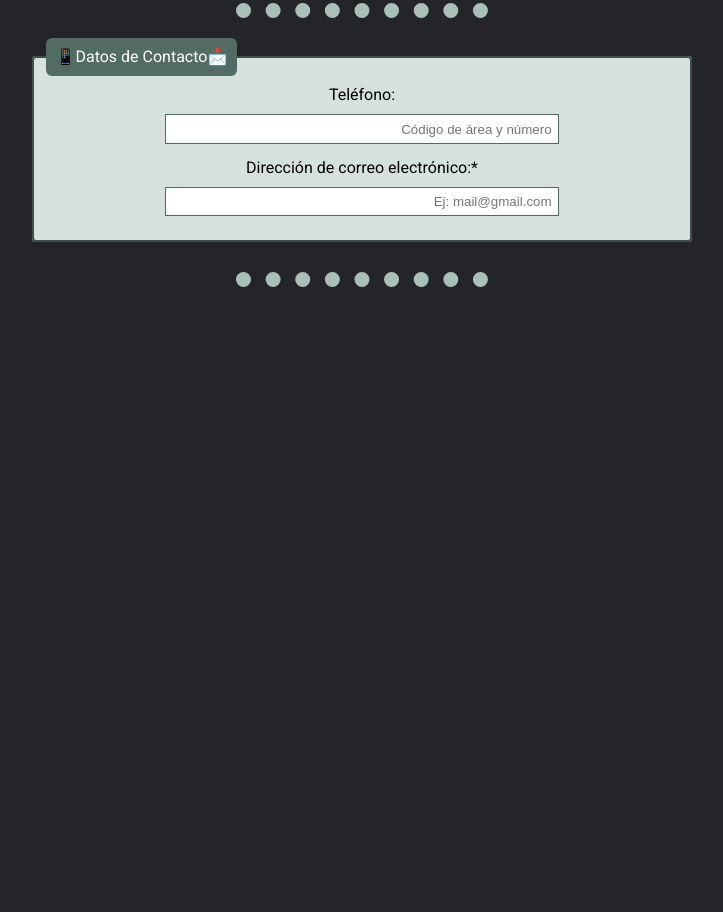
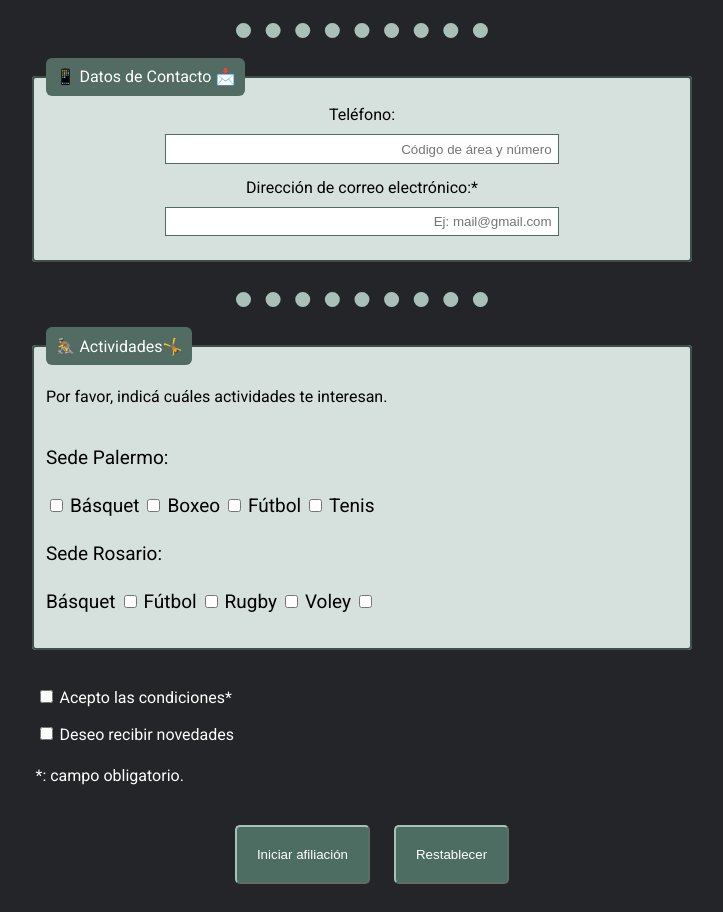
Before and after one commit to Javiarellano11/desafio-04, a website built with Vite: page index.html in a window 1280 px wide. Shown: the part 727-1639 px from the top of the page, without its empty margins (278-1001 px from the left). Before the commit the page ends 1034 px from the top, so only its background shows below. Built offline with nearby package versions, Linux system fonts and the light colour scheme.

Commit message:
finalizamos el formulario agregando actividades, campos obligatorios y sus respectivos estilos

```diff
--- a/estilos.css
+++ b/estilos.css
@@ -5,7 +5,6 @@ body{
 background-color: #242528;
 font-family: "Roboto", sans-serif;
 }
-
 
 h1{
 color: white;
@@ -65,6 +64,27 @@ hr {
   margin-top: 30px;
 }
 
+input, select, textarea{
+  border: 1px solid #4d6d63;
+  margin-top: 10px;
+  margin-bottom: 10px;
+}
+
+p{
+  margin-bottom: 40px;
+  margin-left: 9%;
+}
+
+button{
+  background-color: #4d6d63;
+  color: white;
+  padding: 20px;
+  border-color: #a9c0b8;
+  border-radius: 5px;
+  margin-bottom: 20px;
+  margin-left: 20px;
+}
+
 .titulo-bordes{
 border: 15px solid #526c63 ;
 border-left-color: transparent;
@@ -88,10 +108,55 @@ width: 60%;
 padding: 1%;
 }
 
-.contenedor-cuadrados-circulos label{
+.contenedor-cuadrados-circulos input, .contenedor-cuadrados-circulos label{
   display: inline-block;
 }
 
-.contenedor-cuadrados-circulos input{
-  display: inline-block;
+.sedes{
+  margin-top: 20px;
+  margin-bottom: 20px;
 }
+
+.parrafo-fieldset{
+  margin-left: auto;
+}
+
+.sedes-texto-tamaño{
+  font-size: 19px;
+}
+
+.condiciones{
+  color: white;
+  margin-left: 9%;
+}
+
+.parrafo-color{
+  color: white;
+}
+
+.alinear {
+  width: 63%;
+  margin: auto;
+  margin-top: 30px;
+}
+
+input:focus, textarea:focus{
+  background-color: #2d6a4f;
+  color: white;
+}
+input:focus::placeholder{
+  color: white;
+}
+
+fieldset:focus-within{
+  background-color: #a8bfb7;
+}
+fieldset:focus-within legend{
+  background-color: #313f3a;
+}
+
+button:hover{
+  color: #2d6a4f;
+  background-color: #a9c0b8;
+  border-color: #526c63;
+}
--- a/index.html
+++ b/index.html
@@ -7,12 +7,12 @@
   </head>
   <body>
 
-    <h1 class="titulo-bordes">Vení al Gym! 💪🏼</h1>
+    <h1 class="titulo-bordes">Vení al Gym!💪🏼</h1>
 
     <div>
-      <form action="https://postman-echo.com/post" method="post">
+      <form action="https://postman-echo.com/post" method="post" target="_blank">
         <fieldset>
-          <legend>🧑🏼Datos Personales👀</legend>
+          <legend>🧑🏼 Datos Personales 👀</legend>
 
           <div class="datos-personales">
             <label for="lbl-nombre">Nombre:*</label>
@@ -61,7 +61,7 @@
         <hr>
 
         <fieldset>
-            <legend>📱Datos de Contacto📩</legend>
+            <legend>📱 Datos de Contacto 📩</legend>
 
             <div class="datos-personales">
               <label for="lbl-telefono">Teléfono:</label>
@@ -76,11 +76,62 @@
 
         <hr>
 
+        <fieldset>
+          <legend>🚴 Actividades🤸</legend>
+          <p class="parrafo-fieldset">Por favor, indicá cuáles actividades te interesan.</p>
 
+          <div>
+            <label class="sedes-texto-tamaño">Sede Palermo:</label>
+            <div class="sedes contenedor-cuadrados-circulos">
+              <input type="checkbox" name="actividad" value="basquet">
+              <label class="sedes-texto-tamaño">Básquet</label>
+              <input type="checkbox" name="actividad" value="boxeo">
+              <label class="sedes-texto-tamaño">Boxeo</label>
+              <input type="checkbox" name="actividad" value="futbol">
+              <label class="sedes-texto-tamaño">Fútbol</label>
+              <input type="checkbox" name="actividad" value="tenis">
+              <label class="sedes-texto-tamaño">Tenis</label>
+            </div> <!--! palermo -->
+
+            <label class="sedes-texto-tamaño">Sede Rosario:</label>
+            <div class="sedes contenedor-cuadrados-circulos">
+              <label class="sedes-texto-tamaño">Básquet</label>
+              <input type="checkbox" name="actividad" value="basquet">
+              <label class="sedes-texto-tamaño">Fútbol</label>
+              <input type="checkbox" name="actividad" value="futbol">
+              <label class="sedes-texto-tamaño">Rugby</label>
+              <input type="checkbox" name="actividad" value="rugby">
+              <label class="sedes-texto-tamaño">Voley</label>
+              <input type="checkbox" name="actividad" value="voley">
+            </div> <!--! rosario -->
+          </div> <!--! sedes -->
+        </fieldset>
+
+        <div class="alinear">
+
+        <div class="condiciones contenedor-cuadrados-circulos">
+          <input id="lbl-condiciones" type="checkbox" name="terminos" value="condiciones" required>
+          <label for="lbl-condiciones">Acepto las condiciones*</label>
+        </div><!--! condiciones -->
+
+        <div class="condiciones contenedor-cuadrados-circulos">
+          <input id="lbl-novedades" type="checkbox" name="terminos" value="novedades">
+          <label for="lbl-novedades">Deseo recibir novedades</label>
+        </div><!--! novedades -->
+
+        <p class="parrafo-color">*: campo obligatorio.</p>
+
+      </div> <!--! div para alinear al fieldset -->
+
+        <div class="datos-personales">
+          <button type="submit">Iniciar afiliación</button>
+          <button type="reset">Restablecer</button>
+        </div>
 
 
       </form>
-    </div> <!-- ! contenedor -->
+    </div> <!--! contenedor -->
+
 
 
 
```
